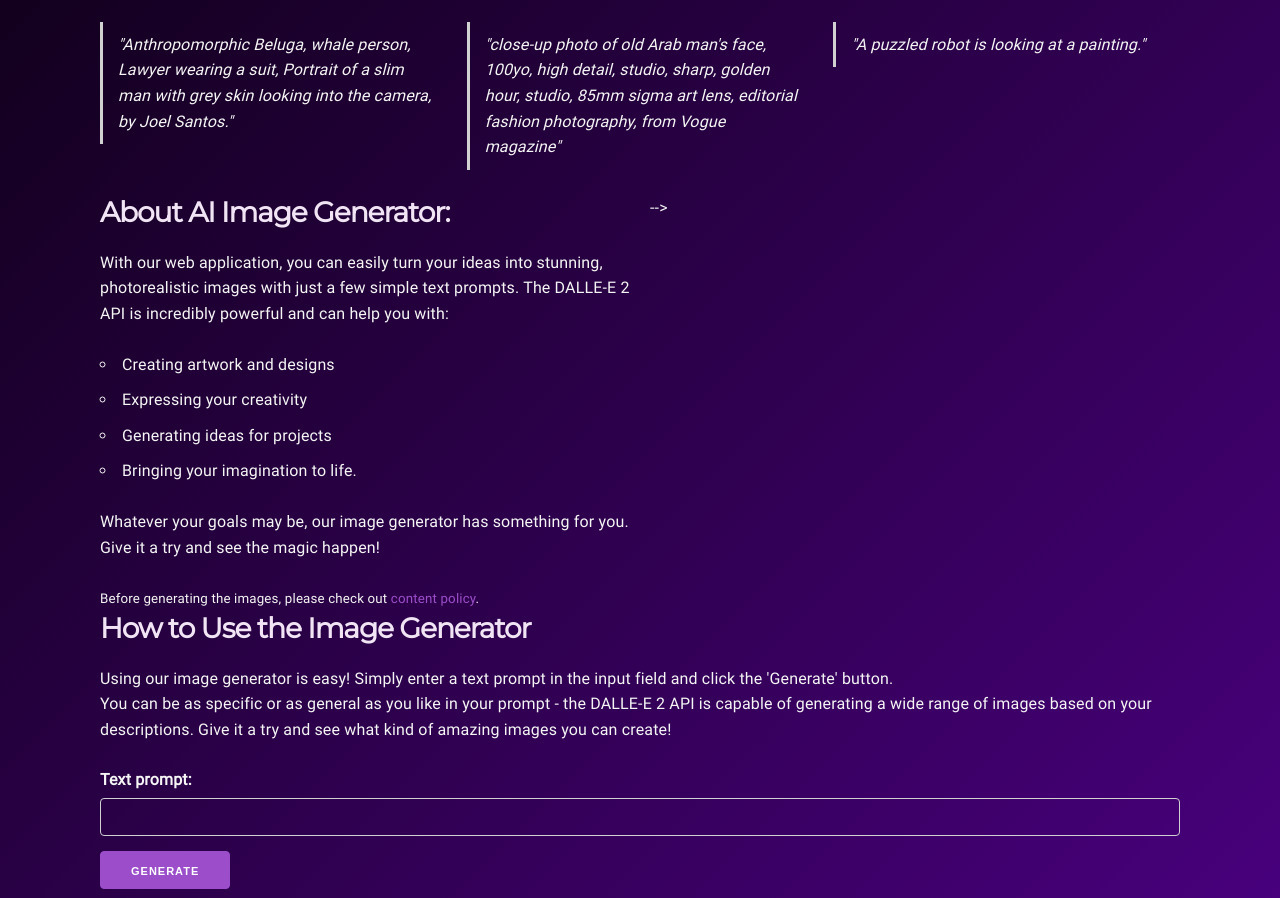
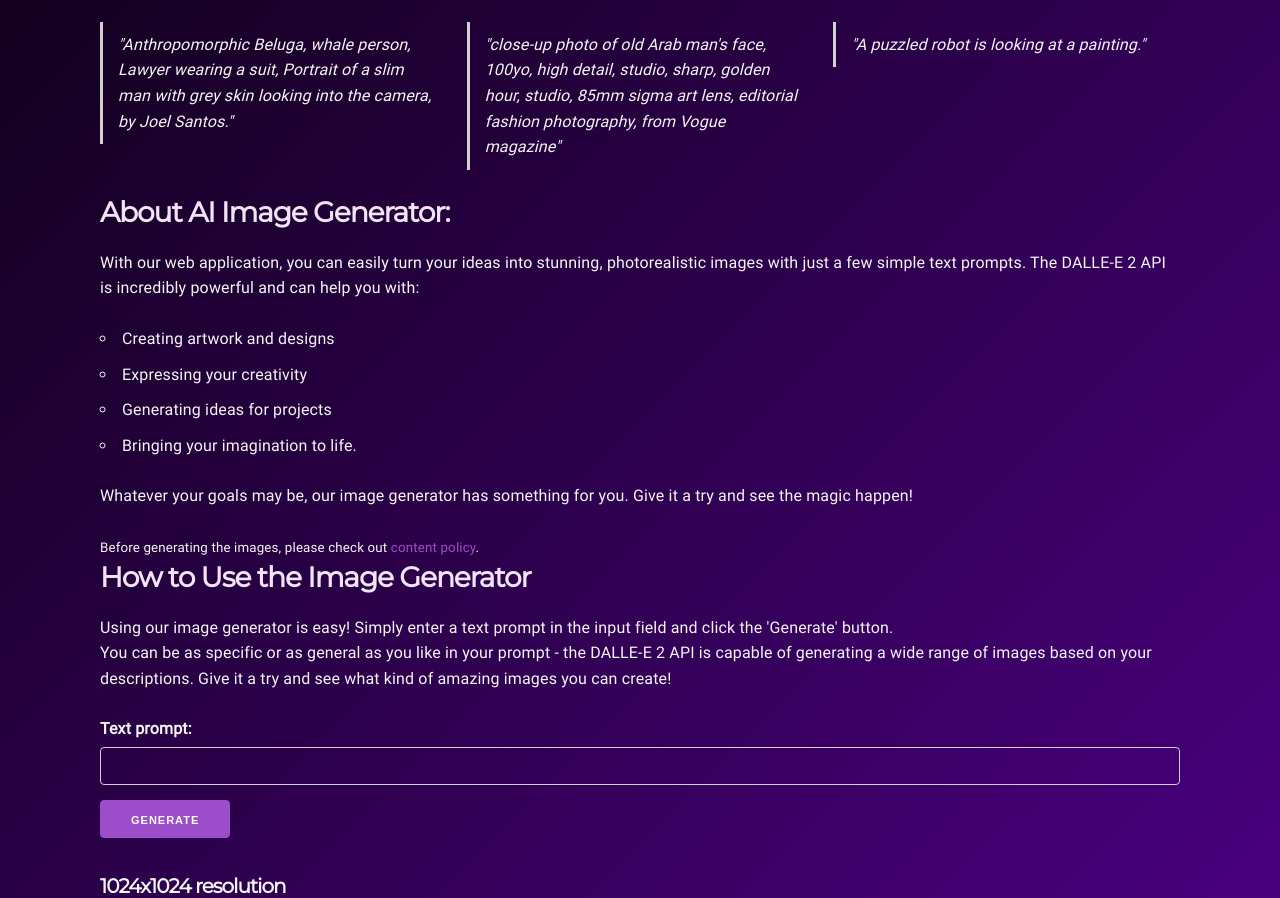
Before and after one commit to OvoOno-Studio/openai-dalle-python, a Flask app: page / in a window 1280 px wide. Shown: the part 336-1234 px from the top of the page. Run offline with Flask 3, Linux system fonts and the light colour scheme; some libraries are stand-ins or nearby versions.

Commit message:
fix layout

```diff
--- a/templates/pages/placeholder.home.html
+++ b/templates/pages/placeholder.home.html
@@ -7,7 +7,7 @@
     {% include 'partials/images.html' %}
 
     <div class="row">
-        <div class="column column-50">
+        <div class="column">
             <h2> About AI Image Generator: </h2>
             <p>
                 With our web application, you can easily turn your ideas into stunning, photorealistic images with just a few simple text prompts.
@@ -25,8 +25,5 @@
             </p>
             <small class="margin-bottom20"> Before generating the images, please check out <a href="/content-policy">content policy</a>.</small>
         </div>
-        <div class="column column-25">
-            <!-- {% include 'forms/donate.html' %} -->
-        </div>
     </div>
 {% endblock %}
```
